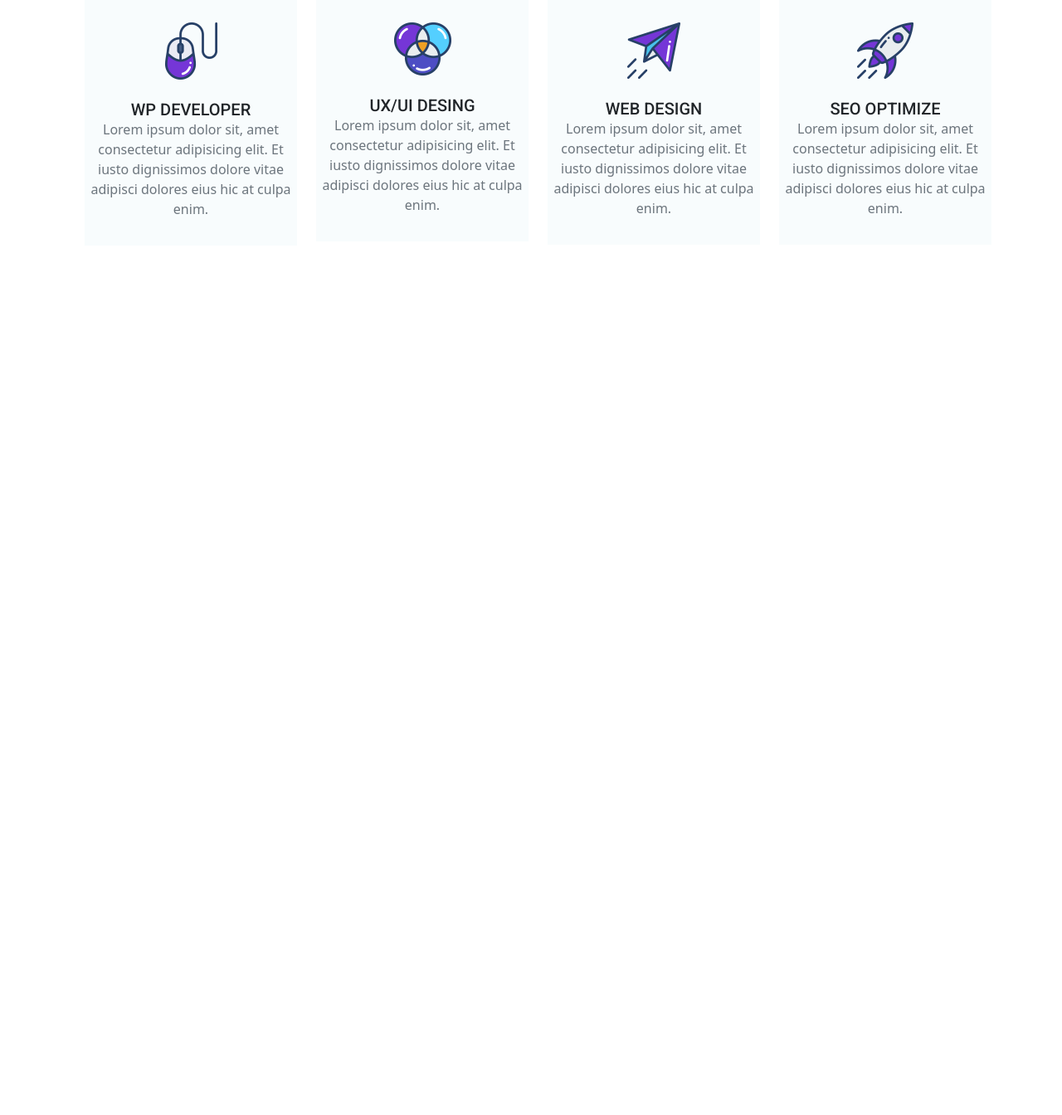
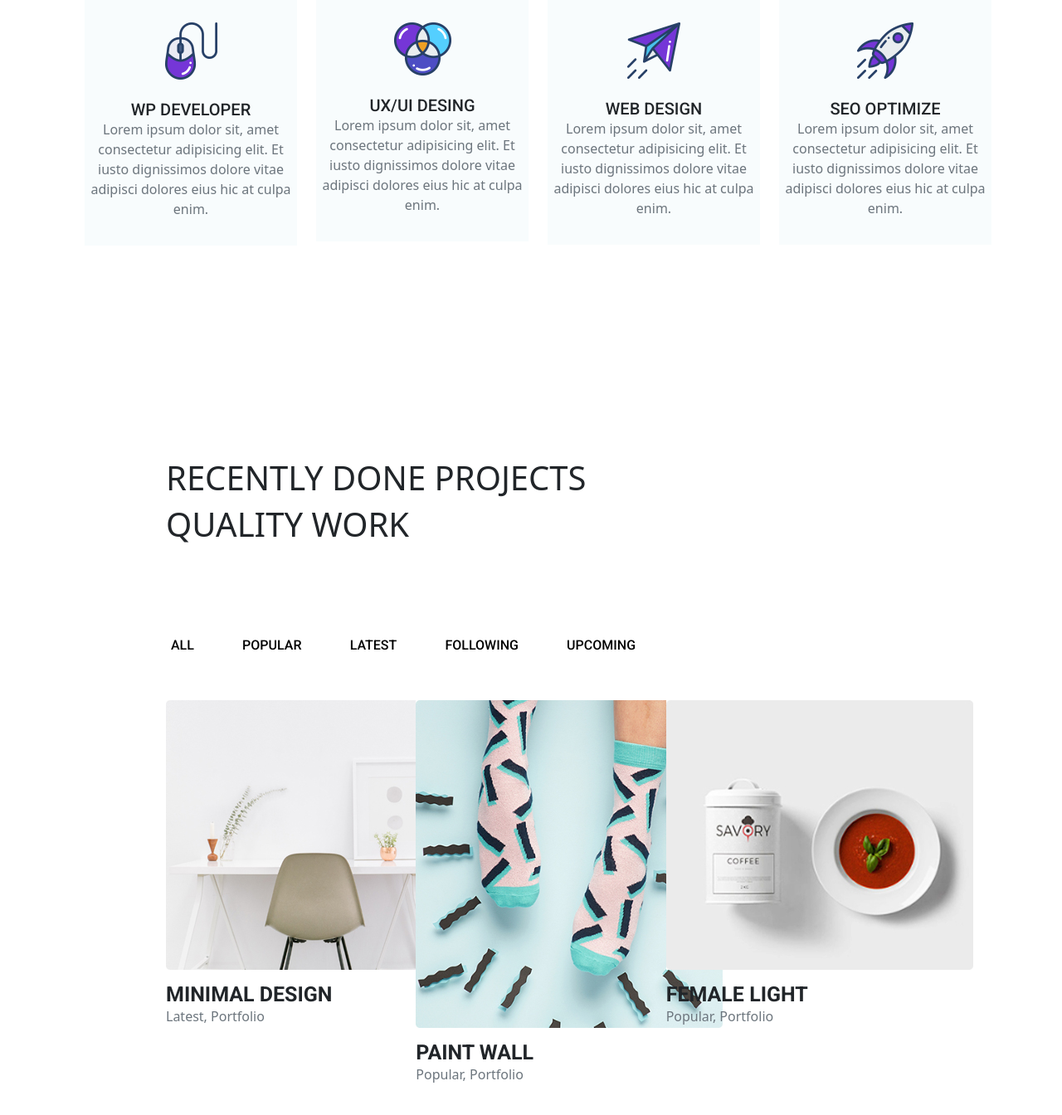
Before and after one commit to doriquinnn/portfolio-website, a plain HTML site: page index.html in a window 1280 px wide. Shown: the part 2438-3782 px from the top of the page at 83% size. Before the commit the page ends 2926 px from the top, so only its background shows below. Drawn offline with Linux system fonts and the light colour scheme.

Commit message:
Added Project Area

```diff
--- a/css/partials/_global.css
+++ b/css/partials/_global.css
@@ -62,3 +62,12 @@ p.para{
 .font-roboto{
     font-family: var(--roboto);
 }
+
+button:focus,
+button:active
+button:hover
+.btn:active,
+.btn.active{
+    outline: 0px !important;
+    box-shadow: none !important;
+}
--- a/css/style.css
+++ b/css/style.css
@@ -206,3 +206,29 @@
 
 
 /* End Services Area */
+
+
+
+/* Project Area */
+
+.site-main .project-area{
+    padding: 4rem 200px;
+}
+
+.site-main .project-area .button-group button{
+    background: transparent;
+    border: none;
+    font: normal 500 16px/130px var(--roboto);
+    text-transform: uppercase;
+}
+
+.site-main .project-area .button-group button + button{
+    padding-left: 3rem;
+}
+
+.site-main .project-area .grid .our-project > .title h4{
+    font: normal 700 25px/12px var(--roboto);
+}
+
+
+/* End Project Area */
--- a/index.html
+++ b/index.html
@@ -203,9 +203,9 @@
           </div>
       </section>
 
-      <!-- ===================================== End Brand Area ======================================== -->
+      <!-- ===================================== End Brand Area ====================================== -->
 
-      <!-- ====================================== Start Services Area ======================================-->
+      <!-- ====================================== Start Services Area =================================-->
       <section class="services-area">
         <div class="container">
             <div class="row">
@@ -277,6 +277,72 @@
     </section>
 
       <!-- ====================================== End Services Area ======================================-->
+
+      <!-- ====================================== Project Area ========================================= -->
+
+      <section class="project-area">
+        <div class="comtainer">
+          <div class="project-title pb-5">
+            <h1 class="text-uppercase title-h1">Recently Done Projects</h1>
+            <h1 class="text-uppercase title-h1">Quality Work</h1>
+          </div>
+
+          <div class="button-group">
+            <button type="button" class="active">All</button>
+            <button type="button">Popular</button>
+            <button type="button">Latest</button>
+            <button type="button">Following</button>
+            <button type="button">Upcoming</button>
+          </div>
+
+
+          <div class="row grid">
+            <div class="col-lg-4 col-md-6 col-sm-12 element-item latest">
+              <div class="our-project">
+                <div class="img">
+                  <img src="./img/portfolio/p1.jpg" alt="portfolio-1">
+                </div>
+                <div class="title py-4">
+                  <h4 class="text-uppercase">Minimal Design</h4>
+                  <span class="text-secondary">Latest, Portfolio</span>
+                </div>
+              </div>
+            </div>
+            <div class="col-lg-4 col-md-6 col-sm-12 element-item popular">
+              <div class="our-project">
+                <div class="img">
+                  <img src="./img/portfolio/p2.jpg" alt="portfolio-2">
+                </div>
+                <div class="title py-4">
+                  <h4 class="text-uppercase">Paint Wall</h4>
+                  <span class="text-secondary">Popular, Portfolio</span>
+                </div>
+              </div>
+            </div>
+            <div class="col-lg-4 col-md-6 col-sm-12 element-item popular">
+              <div class="our-project">
+                <div class="img">
+                  <img src="./img/portfolio/p3.jpg" alt="portfolio-3">
+                </div>
+                <div class="title py-4">
+                  <h4 class="text-uppercase">Female Light</h4>
+                  <span class="text-secondary">Popular, Portfolio</span>
+                </div>
+              </div>
+            </div>
+          </div>
+        </div>
+      </section>
+
+
+
+
+
+
+
+
+      <!-- ====================================== End Project Area ===================================== -->
+
     </main>
 
 
```
